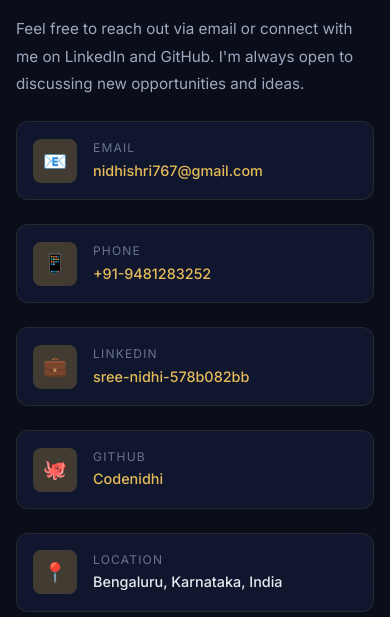
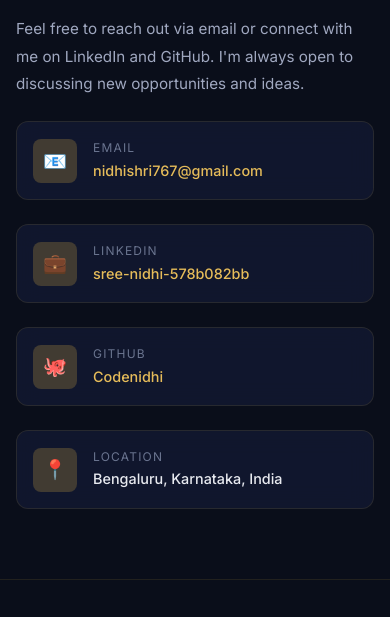
Before and after one commit to Codenidhi/sreenidhi-protfolio, a plain HTML site: page index.html in a window 390 px wide. Shown: the part 9772-10389 px from the top of the page. Drawn offline with Linux system fonts and the light colour scheme.

Commit message:
Remove phone contact from index.html
Removed phone contact information from the contact section.

```diff
--- a/index.html
+++ b/index.html
@@ -1776,13 +1776,6 @@
                         </div>
                     </div>
 
-                    <div class="contact-item">
-                        <div class="contact-item-icon">📱</div>
-                        <div class="contact-item-text">
-                            <div class="label">Phone</div>
-                            <div class="value"><a href="tel:+919481283252">+91-9481283252</a></div>
-                        </div>
-                    </div>
 
                     <div class="contact-item">
                         <div class="contact-item-icon">💼</div>
```
